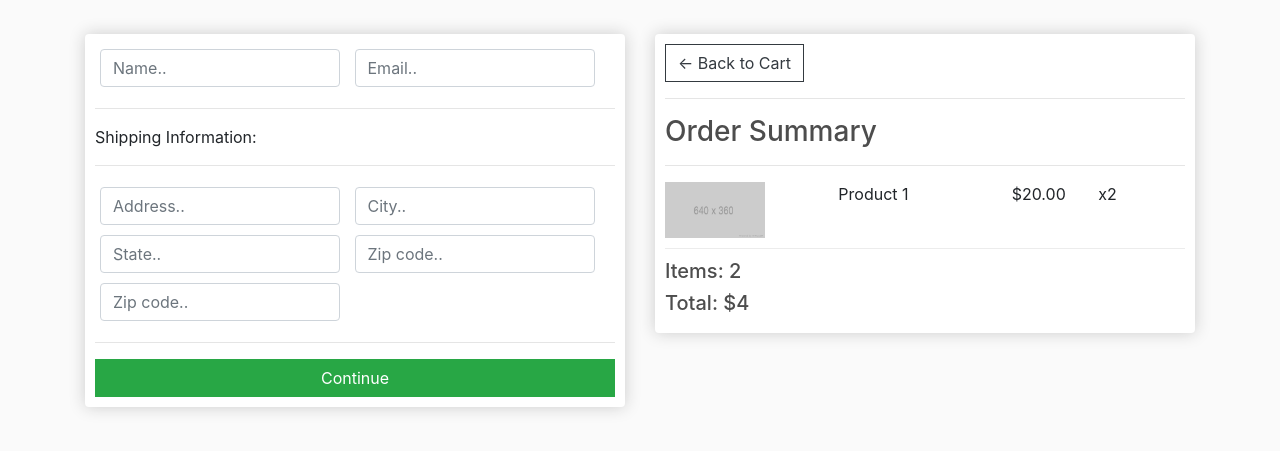
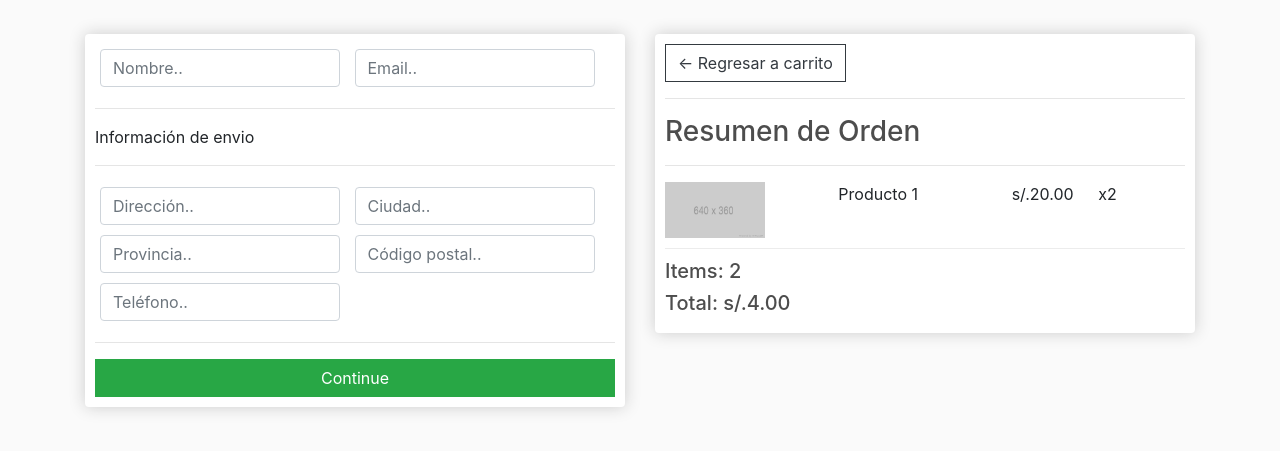
Before and after one commit to JacobMolina-me/Capstone---FrenosHuarcaya, a Django app: page /checkout/ in a window 1280 px wide. Shown: the part 57-508 px from the top of the page. Run offline with Django 3.2, Linux system fonts and the light colour scheme; some libraries are stand-ins or nearby versions.

Commit message:
desarrollo 2 checkout.html

```diff
--- a/ecommerce/store/templates/store/checkout.html
+++ b/ecommerce/store/templates/store/checkout.html
@@ -7,7 +7,7 @@
 				<form id="form">
 					<div id="user-info">
 						<div class="form-field">
-							<input required class="form-control" type="text" name="name" placeholder="Name..">
+							<input required class="form-control" type="text" name="name" placeholder="Nombre..">
 						</div>
 						<div class="form-field">
 							<input required class="form-control" type="email" name="email" placeholder="Email..">
@@ -16,22 +16,22 @@
 
 					<div id="shipping-info">
 						<hr>
-						<p>Shipping Information:</p>
+						<p>Información de envio</p>
 						<hr>
 						<div class="form-field">
-							<input class="form-control" type="text" name="address" placeholder="Address..">
+							<input class="form-control" type="text" name="address" placeholder="Dirección..">
 						</div>
 						<div class="form-field">
-							<input class="form-control" type="text" name="city" placeholder="City..">
+							<input class="form-control" type="text" name="city" placeholder="Ciudad..">
 						</div>
 						<div class="form-field">
-							<input class="form-control" type="text" name="state" placeholder="State..">
+							<input class="form-control" type="text" name="state" placeholder="Provincia..">
 						</div>
 						<div class="form-field">
-							<input class="form-control" type="text" name="zipcode" placeholder="Zip code..">
+							<input class="form-control" type="text" name="zipcode" placeholder="Código postal..">
 						</div>
 						<div class="form-field">
-							<input class="form-control" type="text" name="country" placeholder="Zip code..">
+							<input class="form-control" type="text" name="country" placeholder="Teléfono..">
 						</div>
 					</div>
 
@@ -42,25 +42,25 @@
 
 			<br>
 			<div class="box-element hidden" id="payment-info">
-				<small>Paypal Options</small>
+				<small>Opciones de Pago</small>
 			</div>
 
 		</div>
 
 		<div class="col-lg-6">
 			<div class="box-element">
-				<a  class="btn btn-outline-dark" href="{% url 'cart' %}">&#x2190; Back to Cart</a>
+				<a  class="btn btn-outline-dark" href="{% url 'cart' %}">&#x2190; Regresar a carrito</a>
 				<hr>
-				<h3>Order Summary</h3>
+				<h3>Resumen de Orden</h3>
 				<hr>
 				<div class="cart-row">
 					<div style="flex:2"><img class="row-image" src="{% static 'images/placeholder.png' %}"></div>
-					<div style="flex:2"><p>Product 1</p></div>
-					<div style="flex:1"><p>$20.00</p></div>
+					<div style="flex:2"><p>Producto 1</p></div>
+					<div style="flex:1"><p>s/.20.00</p></div>
 					<div style="flex:1"><p>x2</p></div>
 				</div>
 				<h5>Items:   2</h5>
-				<h5>Total:   $4</h5>
+				<h5>Total:   s/.4.00</h5>
 			</div>
 		</div>
 	</div>
```
